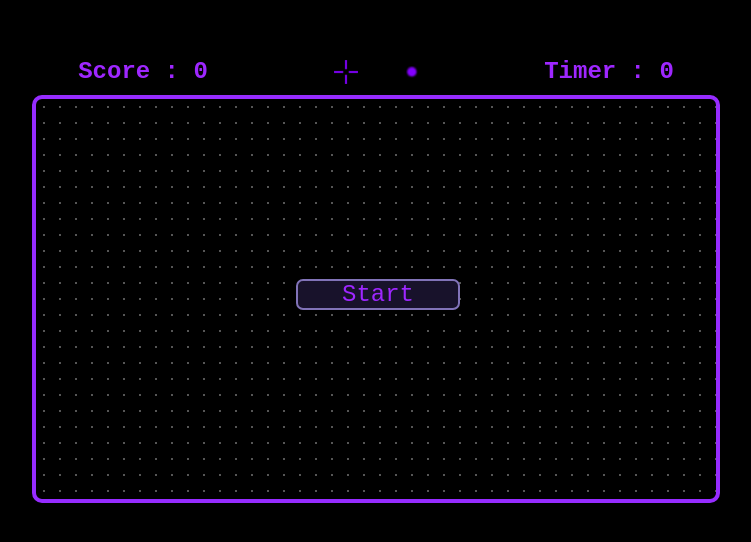
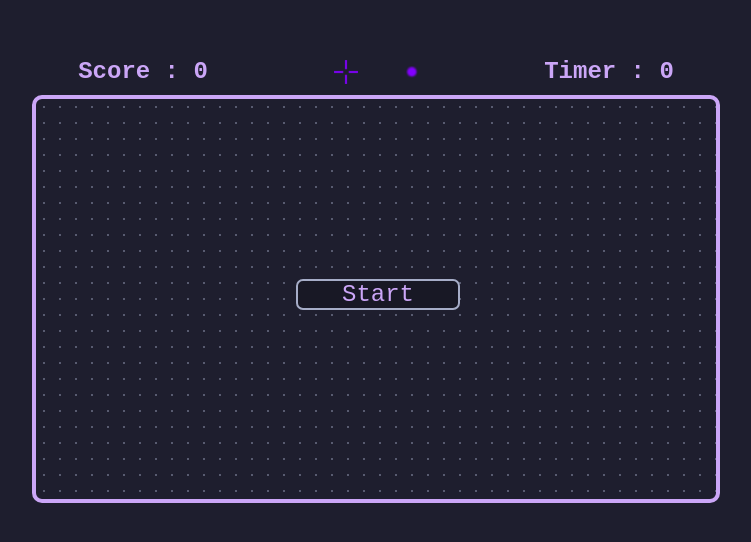
Before and after one commit to T3M1N4L/moon-aimtrainer, a plain HTML site: page Single/index.html in a window 1280 px wide. Shown: the part 102-644 px from the top of the page, without its empty margins (264-1015 px from the left). Drawn offline with Linux system fonts and the light colour scheme.

Commit message:
catpuccin

```diff
--- a/Single/style.css
+++ b/Single/style.css
@@ -1,8 +1,8 @@
 * {
-    margin: 0%;
+    margin: 0;
 }
 body {
-    background-color: #000000;
+    background-color: #1e1e2e; /* Mocha base color */
 }
 .center {
     width: 100%;
@@ -17,11 +17,11 @@ body {
 }
 .child {
     margin: 10px auto auto auto;
-    border: #962cff 0.5vh solid;
+    border: #cba6f7 0.5vh solid; /* Lavender */
     width: 85vh;
     height: 50vh;
-    background-color: #000;
-    background-image: radial-gradient(#565656 10%, transparent 10%);
+    background-color: #1e1e2e;
+    background-image: radial-gradient(#585b70 10%, transparent 10%); /* Overlay */
     background-size: 2vh 2vh;
     cursor: url("cross_1.png") 15 15, auto;
     transition: 0.5s;
@@ -31,8 +31,8 @@ body {
     border-radius: 10px;
 }
 .child:hover {
-    border: #1b1b1b 0.5vh solid;
-    box-shadow: 0px 0px 10px #1b1b1b;
+    border: #302d41 0.5vh solid; /* Surface2 */
+    box-shadow: 0px 0px 10px #302d41; /* Surface2 glow */
 }
 .text {
     display: flex;
@@ -45,50 +45,50 @@ body {
     width: 5vh;
     height: 5vh;
     border-radius: 100%;
-    background-color: #fff;
+    background-color: #f5e0dc; /* Rosewater */
     transition: 0.5s;
-    box-shadow: 0px 0px 25px #fff;
+    box-shadow: 0px 0px 25px #f5e0dc; /* Rosewater glow */
     position: absolute;
 }
 #score {
     font-family: monospace;
     margin: auto;
     font-size: 3vh;
-    color: #9e27ff;
+    color: #cba6f7; /* Lavender */
     float: left;
-    font-weight:600;
+    font-weight: 600;
 }
 #mistake {
     font-family: monospace;
     margin: auto;
     font-size: 3vh;
-    color: #9e27ff;
+    color: #cba6f7; /* Lavender */
 }
 #timer {
     font-family: monospace;
     margin: auto;
     font-size: 3vh;
-    color: #9e27ff;
-    font-weight:600;
+    color: #cba6f7; /* Lavender */
+    font-weight: 600;
 }
 #start {
     font-family: monospace;
     width: 20vh;
     margin-top: 22.5vh;
     margin-left: 32.5vh;
-    border: #8173b8 2px solid;
+    border: #a6adc8 2px solid; /* Overlay2 */
     text-align: center;
     font-size: 3vh;
-    color: #9e27ff;
-    background-color: #18122B;
+    color: #cba6f7; /* Lavender */
+    background-color: #181825; /* Surface1 */
     transition: 0.5s;
     position: absolute;
     border-radius: 7px;
 }
 #start:hover {
     cursor: pointer;
-    background-color: #15131c;
-    transform:scale(1.05);
+    background-color: #11111b; /* Surface0 */
+    transform: scale(1.05);
 }
 img {
     margin-right: 3%;
--- a/Tracking/style.css
+++ b/Tracking/style.css
@@ -1,8 +1,8 @@
 * {
-    margin: 0%;
+    margin: 0;
 }
 body {
-    background-color: #000000;
+    background-color: #1e1e2e; /* Mocha base color */
 }
 .center {
     width: 100%;
@@ -17,11 +17,11 @@ body {
 }
 .child {
     margin: 10px auto auto auto;
-    border: #962cff 0.5vh solid;
+    border: #cba6f7 0.5vh solid; /* Lavender */
     width: 85vh;
     height: 50vh;
-    background-color: #000;
-    background-image: radial-gradient(#565656 10%, transparent 10%);
+    background-color: #1e1e2e;
+    background-image: radial-gradient(#585b70 10%, transparent 10%); /* Overlay */
     background-size: 2vh 2vh;
     cursor: url("cross_1.png") 15 15, auto;
     transition: 0.5s;
@@ -31,8 +31,8 @@ body {
     border-radius: 10px;
 }
 .child:hover {
-    border: #1b1b1b 0.5vh solid;
-    box-shadow: 0px 0px 10px #1b1b1b;
+    border: #302d41 0.5vh solid; /* Surface2 */
+    box-shadow: 0px 0px 10px #302d41; /* Surface2 glow */
 }
 .text {
     display: flex;
@@ -45,50 +45,50 @@ body {
     width: 5vh;
     height: 5vh;
     border-radius: 100%;
-    background-color: #fff;
+    background-color: #f5e0dc; /* Rosewater */
     transition: 0.5s;
-    box-shadow: 0px 0px 25px #fff;
+    box-shadow: 0px 0px 25px #f5e0dc; /* Rosewater glow */
     position: absolute;
 }
 #score {
     font-family: monospace;
     margin: auto;
     font-size: 3vh;
-    color: #9e27ff;
+    color: #cba6f7; /* Lavender */
     float: left;
-    font-weight:600;
+    font-weight: 600;
 }
 #mistake {
     font-family: monospace;
     margin: auto;
     font-size: 3vh;
-    color: #9e27ff;
+    color: #cba6f7; /* Lavender */
 }
 #timer {
     font-family: monospace;
     margin: auto;
     font-size: 3vh;
-    color: #9e27ff;
-    font-weight:600;
+    color: #cba6f7; /* Lavender */
+    font-weight: 600;
 }
 #start {
     font-family: monospace;
     width: 20vh;
     margin-top: 22.5vh;
     margin-left: 32.5vh;
-    border: #8173b8 2px solid;
+    border: #a6adc8 2px solid; /* Overlay2 */
     text-align: center;
     font-size: 3vh;
-    color: #9e27ff;
-    background-color: #18122B;
+    color: #cba6f7; /* Lavender */
+    background-color: #181825; /* Surface1 */
     transition: 0.5s;
     position: absolute;
     border-radius: 7px;
 }
 #start:hover {
     cursor: pointer;
-    background-color: #15131c;
-    transform:scale(1.05);
+    background-color: #11111b; /* Surface0 */
+    transform: scale(1.05);
 }
 img {
     margin-right: 3%;
--- a/style.css
+++ b/style.css
@@ -1,9 +1,9 @@
 * {
-    margin: 0%;
+    margin: 0;
     font-family: monospace;
 }
 body {
-    background-color: #000;
+    background-color: #1e1e2e; /* Mocha base color */
 }
 div {
     width: auto;
@@ -19,7 +19,7 @@ div {
 }
 img {
     border-radius: 25px;
-    border: #903cff 4px solid;
+    border: #cba6f7 4px solid; /* Lavender */
     width: 250px;
     height: auto;
     margin-right: 25px;
@@ -28,25 +28,24 @@ img {
 }
 img:hover {
     width: 300px;
-    border-color: #a560ff;
-    box-shadow: 0px 0px 50px #a560ff;
+    border-color: #f5c2e7; /* Pink */
+    box-shadow: 0px 0px 50px #f5c2e7; /* Pink glow */
 }
 #info {
     font-size: 50px;
-    color: aliceblue;
+    color: #cdd6f4; /* Text color */
     position: absolute;
     display: flex;
     margin-top: 50vh;
     font-weight: 600;
 }
-h1{
+h1 {
     font-size: 60px;
-    color: #903cff;
+    color: #cba6f7; /* Lavender */
     position: absolute;
     display: flex;
     width: 100%;
-    margin-top:50px;
-    display: flex;
+    margin-top: 50px;
     justify-content: center;
     align-items: center;
     text-align: center;
```
Also changed, not shown: index.html (+1 -1 lines), single.png, trainer.png.
